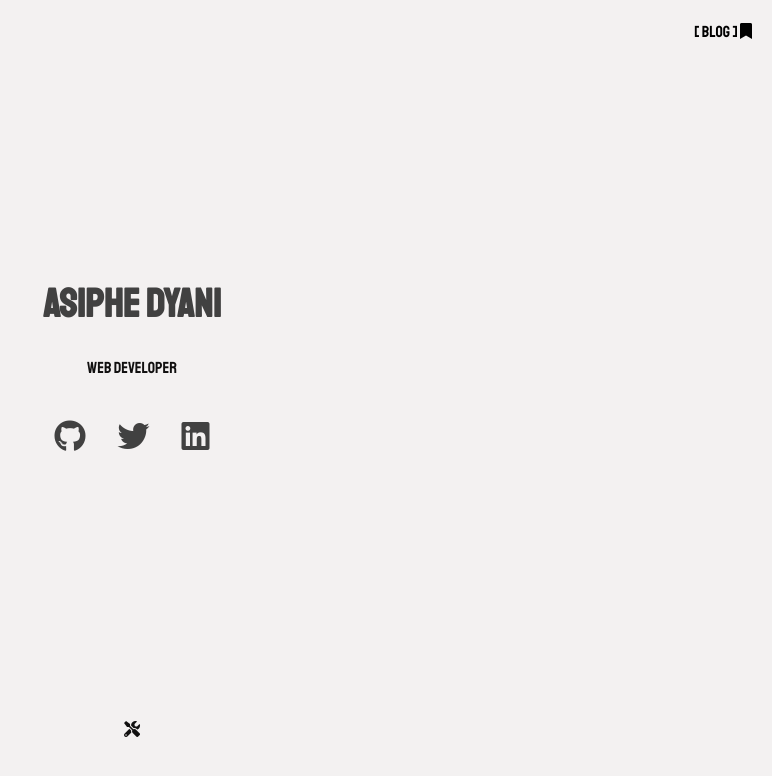
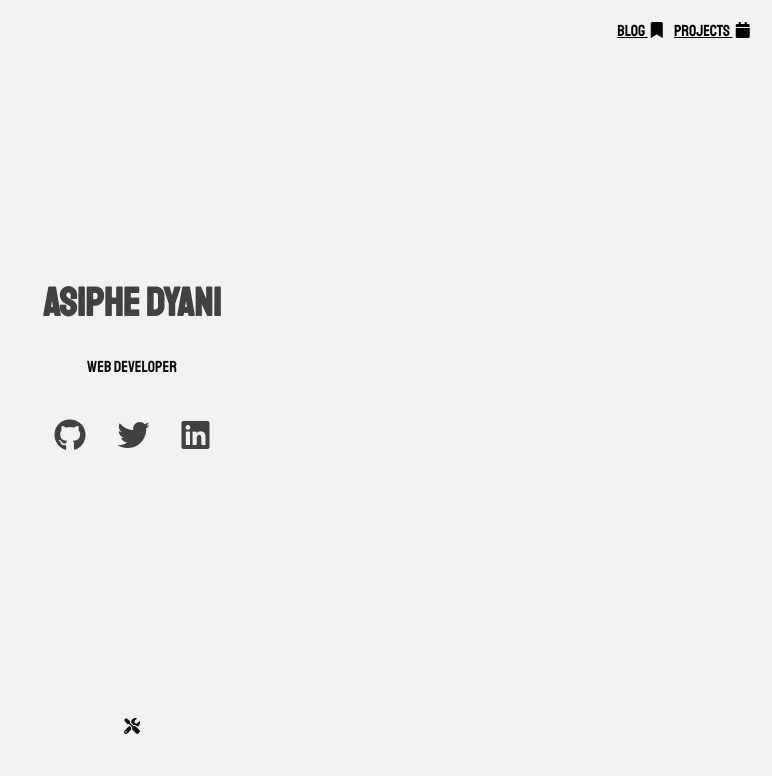
Before and after one commit to LocalAsh/simple, a plain HTML site: page index.html in a window 1280 px wide. Shown: the whole page, without its empty margins (508-1280 px from the left). Drawn offline with Linux system fonts and the light colour scheme.

Commit message:
Added projects link

```diff
--- a/index.html
+++ b/index.html
@@ -10,7 +10,8 @@
 <body>
     <header>
         <ul>
-            <li> [ Blog ] <i class="fas fa-bookmark"></i> </li>
+            <li> Projects <i class="fas fa-calendar"></i> </li>
+            <li> Blog <i class="fas fa-bookmark"></i> </li>
         </ul>
     </header>
     <main>
--- a/style.css
+++ b/style.css
@@ -13,12 +13,17 @@
 header ul {
     display: flex;
     flex-flow: row-reverse;
-    margin: 20px;
+    margin: 1.2rem;
 }
 
 header li {
     list-style: none;
-    vertical-align: middle;
+    margin-left: 0.5rem;
+    text-decoration: underline;
+}
+
+li > i {
+    margin: 0.2rem;
 }
 
 .main__details {
@@ -62,7 +67,3 @@ footer {
     color: #111010;
     margin: 20px;
 }
-
-footer i {
-    vertical-align: middle;
-}
```
